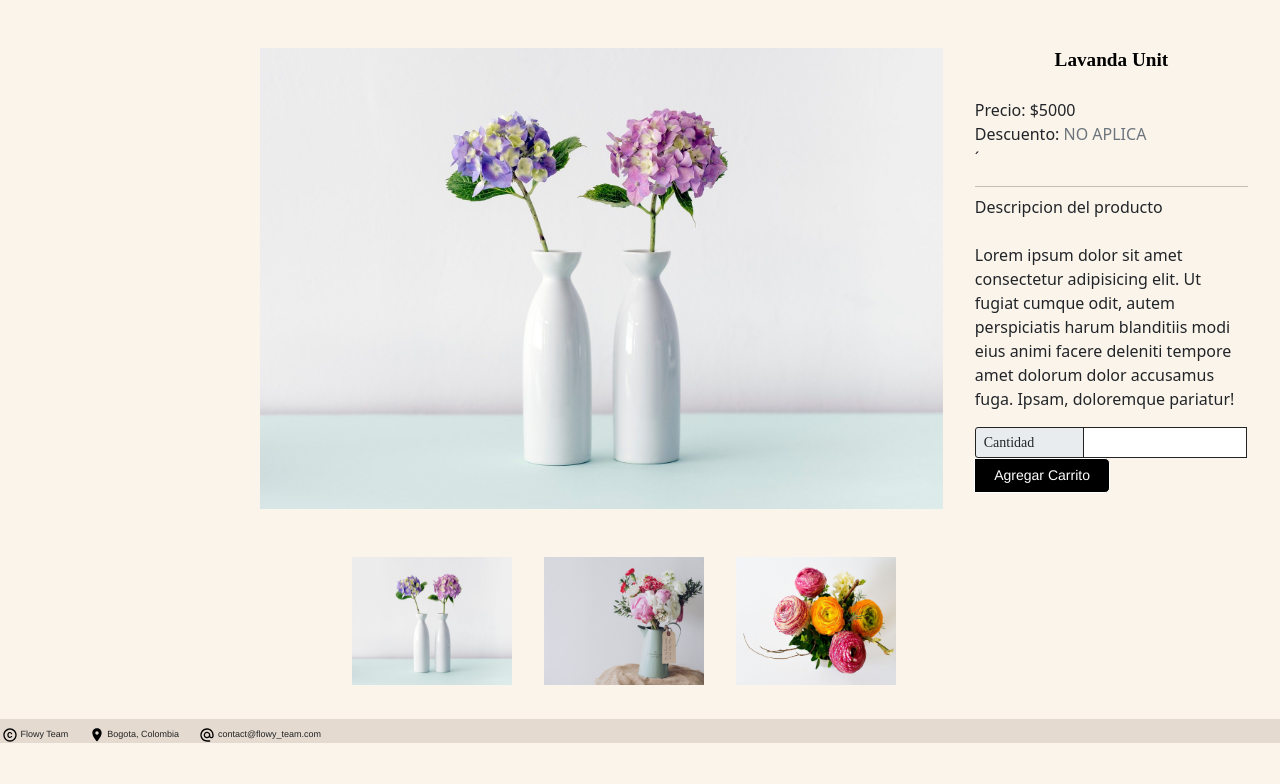
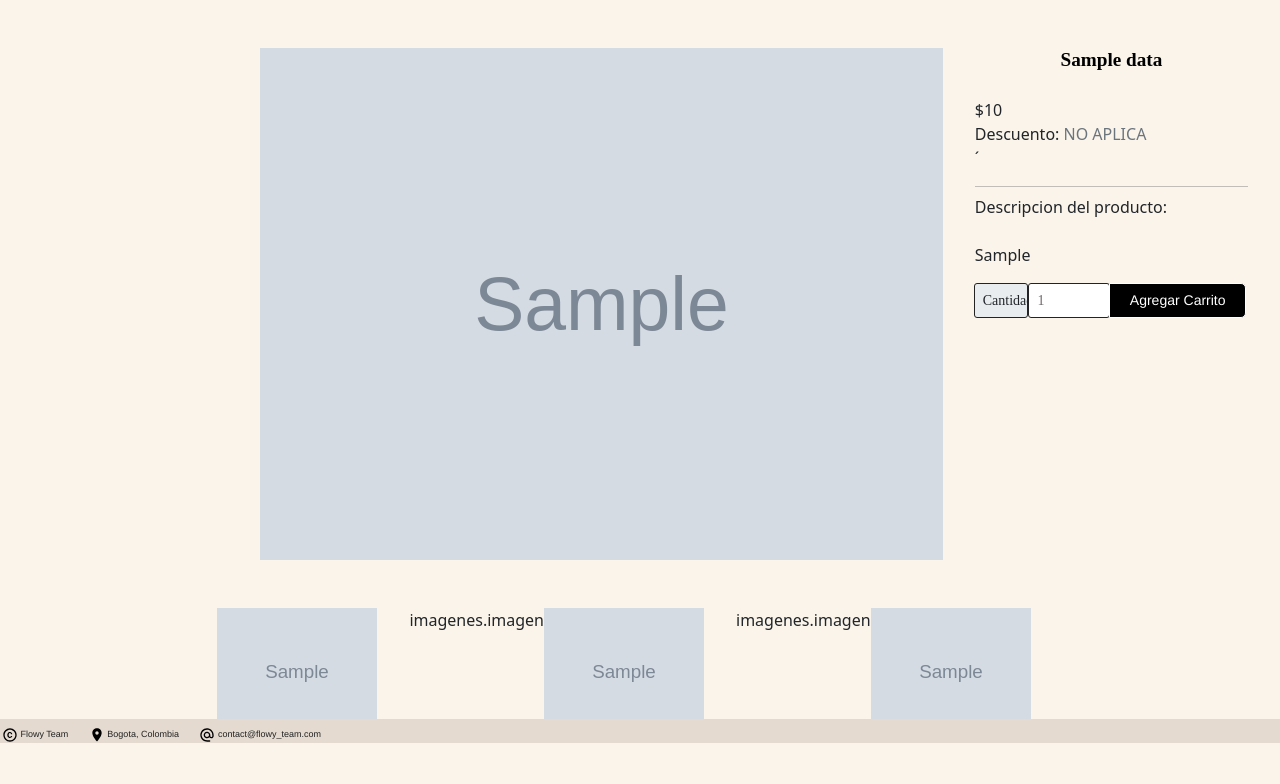
Before and after one commit to DavidsDvm/Flowy, a Flask app: template app/templates/productDescription.html in a window 1280 px wide. Shown: the part 57-841 px from the top of the page. Before the commit the page ends 800 px from the top, so only its background shows below. Run offline with Flask 2, Linux system fonts and the light colour scheme; the template is opened without the code that fills it: most values are stand-ins (such as "Sample title", 1, 10 or a date in 2020); grey boxes marked "Sample" are stand-in pictures; parts of the project's set-up code (start-up, migrations or seed data) failed here and were passed over; some libraries are stand-ins or nearby versions.

Commit message:
Product description view were created

```diff
--- a/app/templates/productDescription.html
+++ b/app/templates/productDescription.html
@@ -19,28 +19,41 @@
         <div class="mainContent__main">
             <div class="mainContent__main--bigProduct">
                 <div class="imagenContent">
-                    <img src="{{ url_for('static', filename='img/shop_flower_1.jpg') }}" alt="Flores en un jarron" class="aligment-center">
+                    <img src="{{ url_for('static' ,filename='/img/'+imagenes.imagen1) }}" alt="Flores en un jarron" class="aligment-center">
                 </div>
                 <div class="textContent">
-                    <h1>Lavanda Unit</h1>
-                    <p>Precio: $5000<br>
+                    <h1>{{data.nombreProducto}}</h1>
+                    <p>${{data.precioProducto}}<br>
                        Descuento:<c class="text-muted p-0"> NO APLICA </c><br>´
                        <hr class="dropdown-divider pt-0"></hr>
-                        Descripcion del producto<br><br>
-                        Lorem ipsum dolor sit amet consectetur adipisicing elit. Ut fugiat cumque odit, autem perspiciatis harum blanditiis modi eius animi facere deleniti tempore amet dolorum dolor accusamus fuga. Ipsam, doloremque pariatur!<br>
+                        Descripcion del producto:<br><br>
+                        {{data.especificacionProducto}}<br>
                     </p>
-                    <div class="input-group mb-3 d-flex">
-                        <span class="input-group-text">Cantidad</span>
-                        <input type="number" class="input-quantity">
-                        <button class="btn-agregate">Agregar Carrito</button>
-                    </div>
-
+                    <form action="{{url_for('addCart')}}" method="POST">
+                        <input type="hidden" name="csrf_token" value="{{ csrf_token() }}"/>
+                        <div class="input-group">
+                            <input type="hidden" name="product_id" value="{{data.idProducto}}">
+                            <div class="input-quantity">
+                                <span class="input-group-text">Cantidad</span>
+                                <input type="number" name="quantity" value="1" min="1" max="{{data.cantidadProducto}}">
+                            </div>
+                            <button class="btn-agregate">Agregar Carrito</button>
+                        </div>
+                    </form>
                 </div>
             </div>
             <div class="mainContent__main--products text-center">
-                <img src="{{ url_for('static', filename='img/shop_flower_1.jpg') }}">
-                <img src="{{ url_for('static', filename='img/shop_flower_2.jpg') }}">
-                <img src="{{ url_for('static', filename='img/shop_flower_3.jpg') }}">
+                {% if imagenes.imagen2 != none %}
+                    <img src="{{ url_for('static' ,filename='/img/'+imagenes.imagen2) }}">
+                {% endif %}
+                {% if imagenes.imagen3 != none %}
+                    <p>{{'imagenes.imagen'~i | safe}}</p>
+                    <img src="{{ url_for('static' ,filename='/img/'+imagenes.imagen3) }}">
+                {% endif %}
+                {% if imagenes.imagen4 != none %}
+                    <p>{{'imagenes.imagen'~i | safe}}</p>
+                    <img src="{{ url_for('static' ,filename='/img/'+imagenes.imagen4) }}">
+                {% endif %}
             </div>
         </div>
     </section>
```
